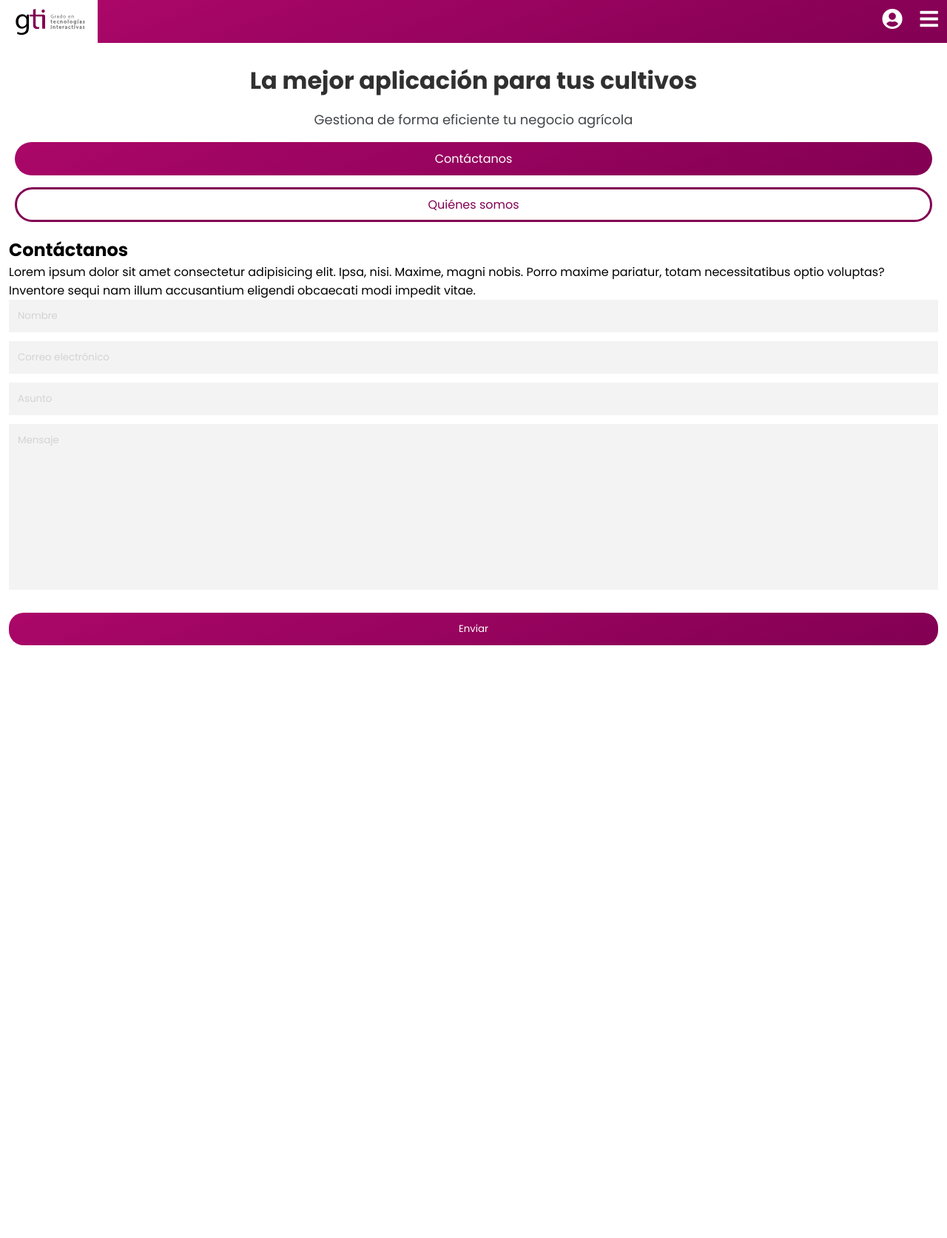
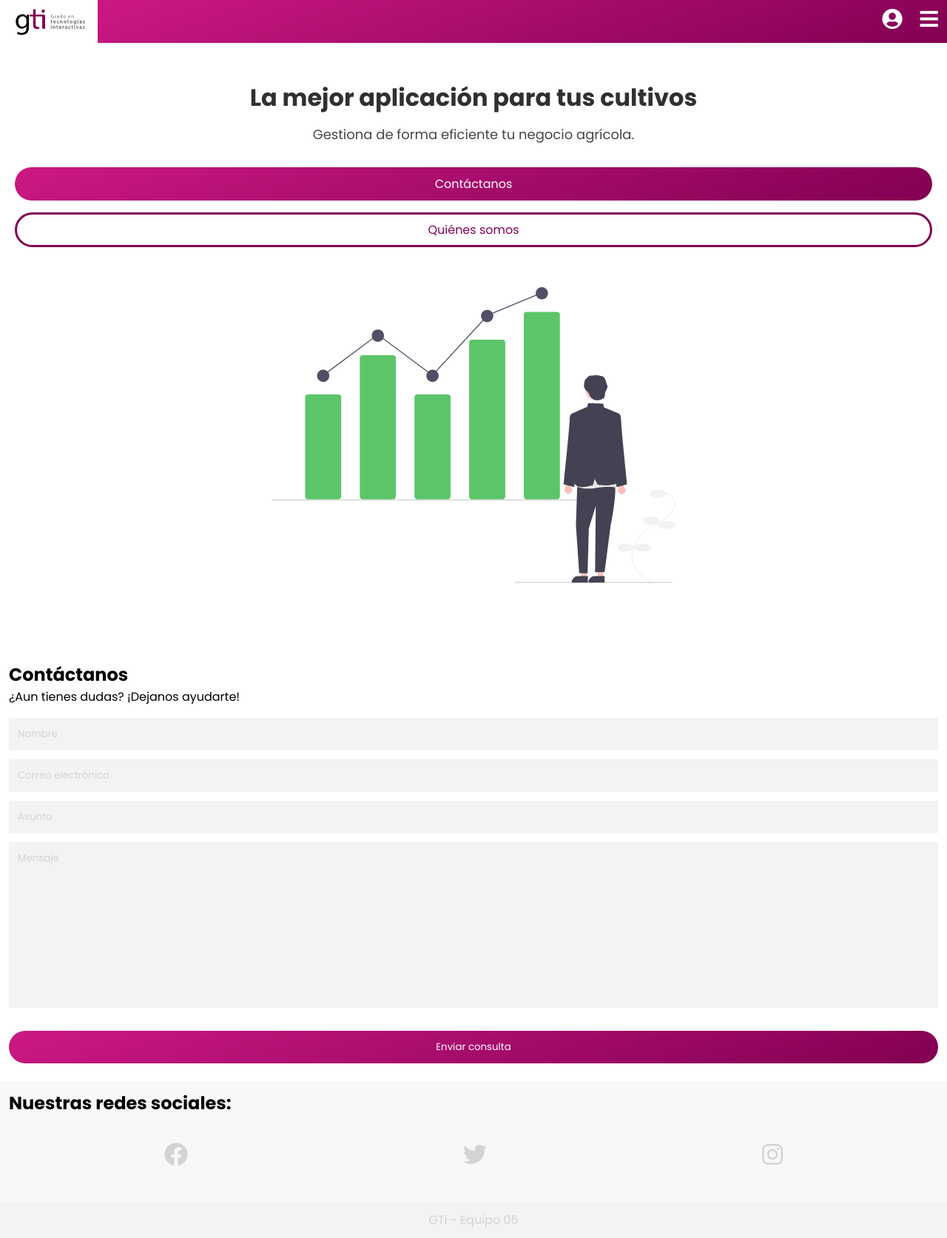
Before and after one commit to danialfaro/Proyecto-Web-GTi, a PHP site: page / in a window 1280 px wide. Shown: the whole page at 74% size. Before the commit the page ends 872 px from the top, so only its background shows below. Run offline with PHP 8.4, Linux system fonts and the light colour scheme.

Commit message:
Ajustes seccion reclamo, Social media, y Footer
Añadida imagen de reclamo
Refactorizacion colores con variables

```diff
--- a/css/estilos.css
+++ b/css/estilos.css
@@ -2,14 +2,15 @@
 @import url('https://fonts.googleapis.com/css2?family=Open+Sans&family=Poppins:wght@400;700&display=swap');
 
 :root {
-    --main_gradient: linear-gradient(160deg, #AB0769, #820053);
+    --primary: #820053;
+    --primary_light: #cc1884;
+    --main_gradient: linear-gradient(160deg, var(--primary_light), var(--primary));
 }
 
 * {
     margin: 0;
     padding: 0;
     box-sizing: border-box;
-
     font-family: 'Poppins', sans-serif;
 }
 
@@ -23,25 +24,39 @@ a {
 
 /* Textos de reclamo - Landing Page */
 
+#seccion_reclamo {
+    height: 100vh;
+    padding-top: 38px;
+}
+
+.img_reclamo {
+    padding: 20px;
+    margin-top: 38px;
+}
+
+.img_reclamo img {
+    max-height: 400px;
+    width: 100%;
+    opacity: .9;
+}
+
 .texto-reclamo-principal {
-    font-family: 'Poppins', sans-serif;
-    line-height: 48px;
+    line-height: 42px;
     font-size: 32px;
     font-weight: bold;
     color: rgb(48, 48, 48);
     text-align: center;
-    width: 95%;
     margin: 15px auto;
 }
 
 .texto-reclamo-secundario {
-    font-family: 'Poppins', sans-serif;
     font-size: 18px;
     text-align: center;
     color: rgb(67, 70, 73);
-    margin: 15px auto 20px;
-    width: 80%;
-    line-height: 28px;
+    margin: 16px auto;
+    margin-bottom: 35px;
+    width: 65%;
+    line-height: 26px;
     font-weight: 400;
 }
 
@@ -56,7 +71,7 @@ a {
     text-align: center;
 }
 
-.blanco, .morado {
+.button_primary, .button_secondary {
     padding: 8px;
     margin: 8px;
     border-radius: 24px;
@@ -64,35 +79,35 @@ a {
     transition: .1s;
 }
 
-.morado {
+.button_primary {
     background: var(--main_gradient);
     color: white;
     border: none;
     padding: 10px;
 }
 
-.morado:hover {
+.button_primary:hover{
     transform: translate(0, -1px);
-    background: linear-gradient(60deg, #e70b8f, #b80175);
+    background: linear-gradient(60deg, var(--primary_light), #b80175);
 }
 
-.morado:active {
+.button_primary:active {
     transform: translate(0, -1px) scale(.99);
 }
 
-.blanco {
+.button_secondary {
     background: white;
-    border: 3px solid #820053;
-    color: #820053;
+    border: 3px solid var(--primary);
+    color: var(--primary);
 }
 
-.blanco:hover {
+.button_secondary:hover {
     transform: translate(0, -1px);
-    color: #e70b8f;
-    border: 3px solid #e70b8f;
+    color: var(--primary_light);
+    border: 3px solid var(--primary_light);
 }
 
-.blanco:active {
+.button_secondary:active {
     transform: translate(0, -1px) scale(.99);
 }
 
@@ -175,12 +190,8 @@ input::placeholder {
 }
 
 input[type=submit] {
-    background: var(--main_gradient);
-    border-radius: 20px;
-    color: white;
     padding: 12px;
     margin: 12px 0;
-    border: none;
 }
 
 textarea {
@@ -290,17 +301,17 @@ textarea::placeholder {
 
 #menu-emergente ul li {
     padding: 18px;
-    border-left: 3px #820053 solid;
+    border-left: 3px var(--primary) solid;
 }
 
 #menu-emergente ul li i {
-    color: #820053;
+    color: var(--primary);
     margin: 12px;
     margin-right: 24px;
 }
 
 #menu-emergente ul li a {
-    color: #820053;
+    color: var(--primary);
 }
 
 #menu-emergente .close-button {
@@ -309,3 +320,35 @@ textarea::placeholder {
     top: 16px;
     font-size: 24px;
 }
+
+/* Social media */
+
+#formContactanos {
+    margin-top: 16px;
+}
+
+.social_media {
+    background: rgba(231, 231, 231, 0.3);
+}
+
+.social_icons {
+    display: flex;
+    justify-content: space-around;
+    padding: 24px;
+}
+
+.social_icons i {
+    font-size: 32px;
+    margin: 12px;
+    color: lightgrey;
+}
+
+.social_icons i:hover {
+    color: gray;
+}
+
+footer {
+    background-color: rgb(243, 243, 243);
+    color: lightgrey;
+    text-align: center;
+}
--- a/index.html
+++ b/index.html
@@ -29,12 +29,12 @@
         <div id="login-form-wrapper">
             <div class="login-form">
                 <h2>Iniciar sesión</h2>
-                <form action="">
+                <form action="#" id="formLogin">
                     <input name="username" type="text" placeholder="Nombre de usuario">
                     <input name="password" type="password" placeholder="Contraseña">
-                    <input type="submit" value="Entrar">
+                    <input type="submit" value="Entrar" class="button_primary">
                 </form>
-                <p>Necesitas ayuda? <a href="#contactanos">Contáctanos</a>.</p>
+                <p>Necesitas ayuda? <a href="#seccion_contactanos">Contáctanos</a>.</p>
             </div>
             <div id="overlay">
             </div>
@@ -45,9 +45,8 @@
             <nav>
                 <ul>
                     <li><a href=""><i class="fa fa-users"></i>Quiénes somos</a></li>
-                    <li><a href=""><i class="fa fa-tools"></i>Link 3</a></li>
-                    <li><a href=""><i class="fa fa-tools"></i>Link 4</a></li>
-                    <li><a href="#contactanos"><i class="fa fa-hands-helping"></i>Contáctanos</a></li>
+                    <li><a href=""><i class="fa fa-question-circle"></i>Preguntas frecuentes</a></li>
+                    <li><a href="#seccion_contactanos"><i class="fa fa-hands-helping"></i>Contáctanos</a></li>
                 </ul>
             </nav>
         </div>
@@ -55,36 +54,64 @@
 
     <main>
 
-        <section id="reclamo">
+        <section id="seccion_reclamo">
             <!-- Textos de reclamo -->
             <div><h1 class="texto-reclamo-principal">La mejor aplicación para tus cultivos</h1></div>
-            <div><h3 class="texto-reclamo-secundario" >Gestiona de forma eficiente tu negocio agrícola</h3></div>
+            <div><h3 class="texto-reclamo-secundario" >Gestiona de forma eficiente tu negocio agrícola.</h3></div>
 
             <!-- Botones principales -->
             <div class="botones">
-                <a type="button" href="#contactanos" class="morado">Contáctanos</a>
-                <a type="button" href="#" class="blanco">Quiénes somos</a>
+                <a type="button" href="#seccion_contactanos" class="button_primary">Contáctanos</a>
+                <a type="button" href="#seccion_quienessomos" class="button_secondary">Quiénes somos</a>
             </div>
+
+            <!-- Imagen reclamo -->
+            <div class="img_reclamo">
+                <img src="img/undraw_rebov.svg" alt="imagen_reclamo">
+            </div>
+
         </section>
 
         <section class="anchor">
-            <a name="contactanos"></a>
+            <a name="seccion_faq"></a>
+
+            <!-- TODO: Seccion FAQ -->
+
+        </section>
+
+        <section class="anchor">
+            <a name="seccion_contactanos"></a>
             <h2>Contáctanos</h2>
-            <p>Lorem ipsum dolor sit amet consectetur adipisicing elit. Ipsa, nisi. Maxime, magni nobis.
-                Porro maxime pariatur, totam necessitatibus optio voluptas?
-                Inventore sequi nam illum accusantium eligendi obcaecati modi impedit vitae.</p>
-            <form action="">
+            <p>¿Aun tienes dudas? ¡Dejanos ayudarte!</p>
+            <form action="" id="formContactanos">
                 <input type="text" placeholder="Nombre">
                 <input type="email" placeholder="Correo electrónico">
                 <input type="text" placeholder="Asunto">
                 <textarea name="mensaje" id="mensaje" cols="30" rows="10" placeholder="Mensaje"></textarea>
-                <input type="submit" value="Enviar">
+                <input type="submit" value="Enviar consulta" class="button_primary">
             </form>
+
         </section>
+
+        <section class="social_media">
+            <h2>Nuestras redes sociales: </h2>
+            <div class="social_icons">
+                <i class="fab fa-facebook" title="facebook"></i>
+                <i class="fab fa-twitter" title="twitter"></i>
+                <i class="fab fa-instagram" title="instagram"></i>
+            </div>
+        </section>
+
+        <footer>
+            <section>
+                <p>GTi - Equipo 05</p>
+            </section>
+        </footer>
 
     </main>
 
     <script>
+
 
         window.onload = () => {
 
@@ -140,7 +167,10 @@
 
             var menuLinks = menu.querySelectorAll('#menu-emergente ul li a');
             menuLinks.forEach((link) => {
-                link.addEventListener('click', closeMenu);
+                link.addEventListener('click', () => {
+                    closeLoginMenu();
+                    closeMenu();
+                });
             })
 
             /* End Menu Toggle Behaviour */
@@ -150,6 +180,12 @@
 
         }
 
+        /* Login */
+
+        // TODO: Login
+
+        /* End Login */
+
     </script>
 
 </body>
```
Also changed, not shown: img/undraw_rebov.svg (added).
